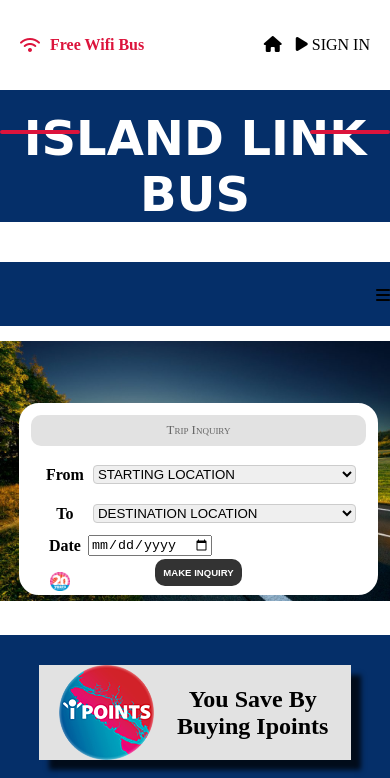
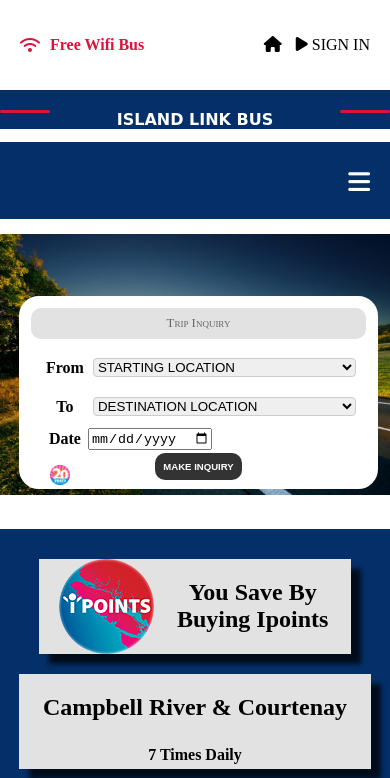
Before and after one commit to nic-dgl103-w23-cvs1/project-mrsaif888, a plain HTML site: page website task/index.html in a window 390 px wide. Shown: the top 778 px of the page. Drawn offline with nearby package versions, Linux system fonts and the light colour scheme; a web font is replaced by a local one.

Commit message:
updated css

```diff
--- a/website task/assets/style.css
+++ b/website task/assets/style.css
@@ -507,6 +507,9 @@
 }
 .toggle{
     display: none;
+    padding-right: 20px;
+    font-size: 25px;
+    color: white;
 }
 
 @media (max-width :600px){
@@ -517,18 +520,18 @@
         display: none;
     }
     .logo-header a h2{
-        font-size: 1rem;
+        font-size: 1rem !important;
         padding-top: 20px;
     }
     .logo-header h2::before{
-        width: 50px;
-        top: unset;
-        height: 3px;
+        width: 50px !important;
+        top: unset !important;
+        height: 3px !important;
     }
     .logo-header h2::after{
-        width: 50px;
-        top: unset;
-        height: 3px;
+        width: 50px !important;
+        top: unset !important;
+        height: 3px !important;
     }
     input[type=text], select{
 padding: 0;
```
